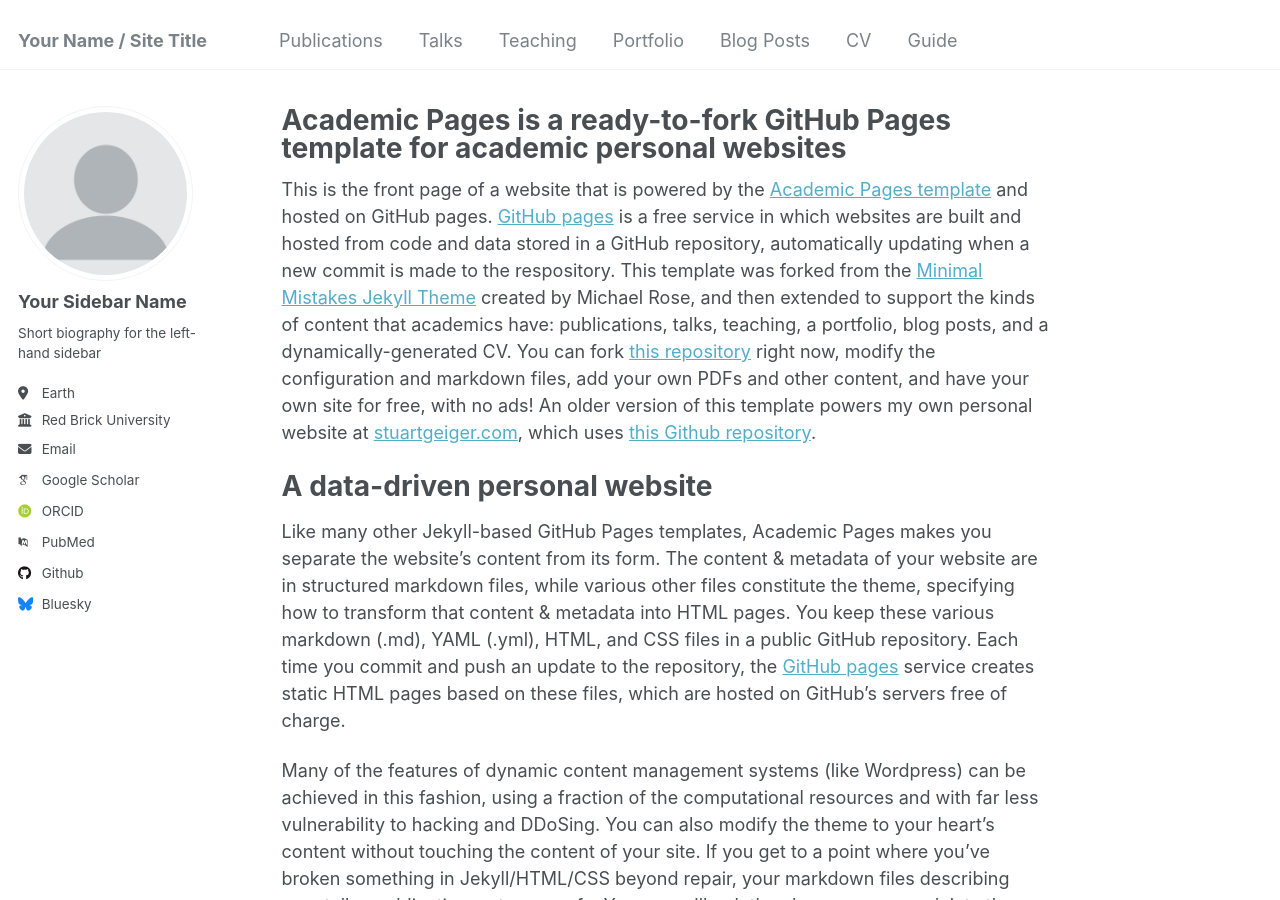
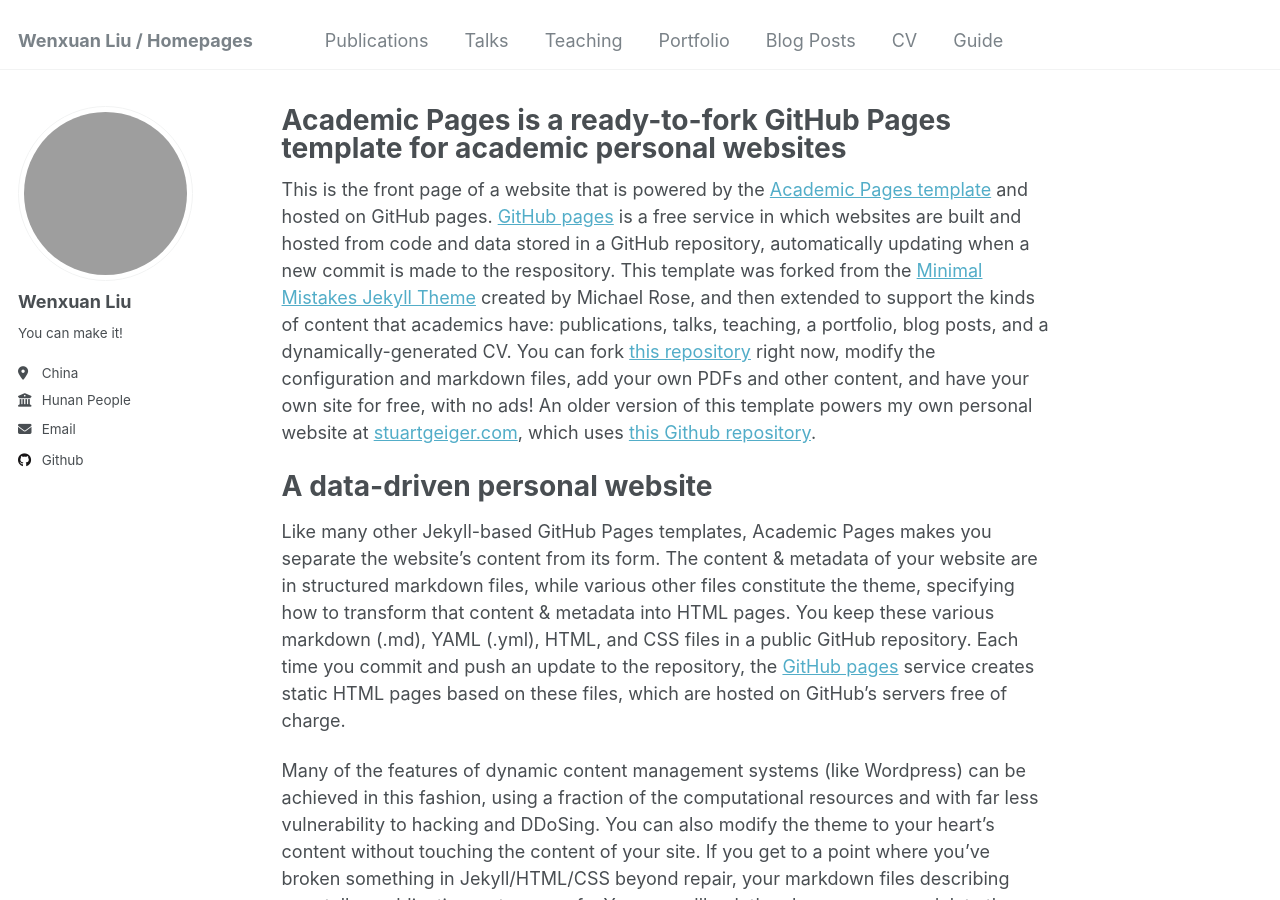
Before and after one commit to liuwenxuan18/liuwenxuan.github.io, a Jekyll site: the page built from _pages/about.md, in a window 1280 px wide and 900 px high. Built offline with Jekyll 4.4.1, drawn with Linux system fonts in a browser that asks for light colours; some web fonts are replaced; grey boxes are pictures that could not be loaded.

Commit message:
update1016

```diff
--- a/_config.yml
+++ b/_config.yml
@@ -8,47 +8,47 @@
 
 # Basic Site Settings
 locale                   : "en-US"
-title                    : "Your Name / Site Title"
+title                    : "Wenxuan Liu / Homepages"
 title_separator          : "-"
 name                     : &name "Your Name"
 description              : &description "personal description"
-url                      : https://academicpages.github.io # the base hostname & protocol for your site e.g. "https://mmistakes.github.io"
+url                      : https://liuwenxuan18.github.io # the base hostname & protocol for your site e.g. "https://mmistakes.github.io"
 baseurl                  : "" # the subpath of your site, e.g. "/blog"
-repository               : "academicpages/academicpages.github.io"
+repository               : "liuwenxuan18/liuwenxuan18.github.io"
 
 # Site Author - The following control what appear as part of the author content on the side bar.
 #               If a field is blank the icon and link will not appear, otherwise it will be shown.
 #               Additional customization can be done by editing /_includes/author-profile.html
 author:
   # Biographic information
-  avatar           : "profile.png"
-  name             : "Your Sidebar Name"
+  avatar           : "https://avatars.githubusercontent.com/u/88789544"
+  name             : "Wenxuan Liu"
   pronouns         : # example: "she/her"
-  bio              : "Short biography for the left-hand sidebar"
-  location         : "Earth"
-  employer         : "Red Brick University"
+  bio              : "You can make it!"
+  location         : "China"
+  employer         : "Hunan People"
   uri              : # URL
-  email            : "none@example.org"
+  email            : "liuwenxuan.hngy@qq.com"
 
   # Academic websites
   arxiv            : # URL - Update with the correct link to your profile
-  googlescholar    : "https://scholar.google.com/citations?user=PS_CX0AAAAAJ"
+  googlescholar    : # "https://scholar.google.com/citations?user=PS_CX0AAAAAJ"
   impactstory      : # URL
-  orcid            : "http://orcid.org/yourorcidurl"
+  orcid            : # "http://orcid.org/yourorcidurl"
   semantic         : # URL
-  pubmed           : "https://www.ncbi.nlm.nih.gov/pubmed/?term=john+snow"
+  pubmed           : # "https://www.ncbi.nlm.nih.gov/pubmed/?term=john+snow"
   researchgate     : # URL
 
   # Repositories and software development
   bitbucket        : # Username - Update with your username on the site
   codepen          : # Username
   dribbble         : # Username
-  github           : "academicpages"
+  github           : "liuwenxuan18"
   kaggle           : # Username
   stackoverflow    : # User number or user number and name (i.e., use "1" or "1/jeff-atwood")
 
   # Social media
-  bluesky          : "bsky.app" # Replace this with you Bluesky username
+  bluesky          : # "bsky.app" # Replace this with you Bluesky username
   facebook         : # Username
   flickr           : # Username
   foursquare       : # Username
```
